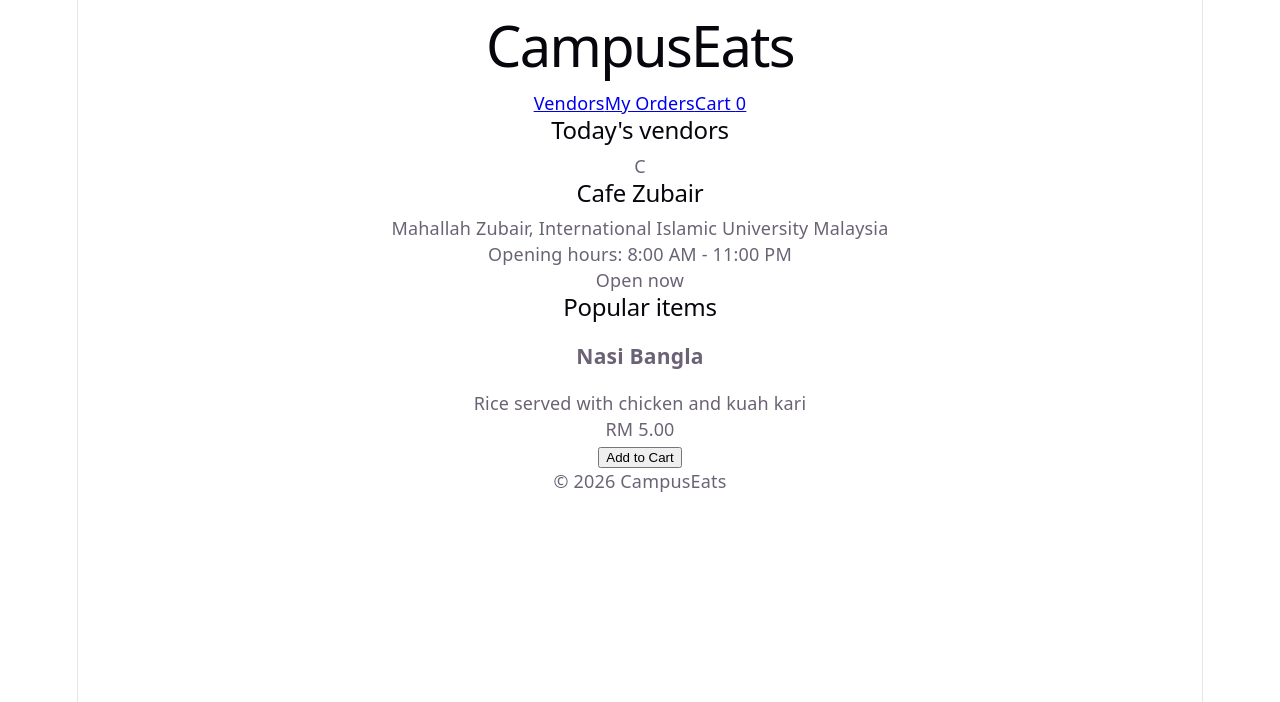
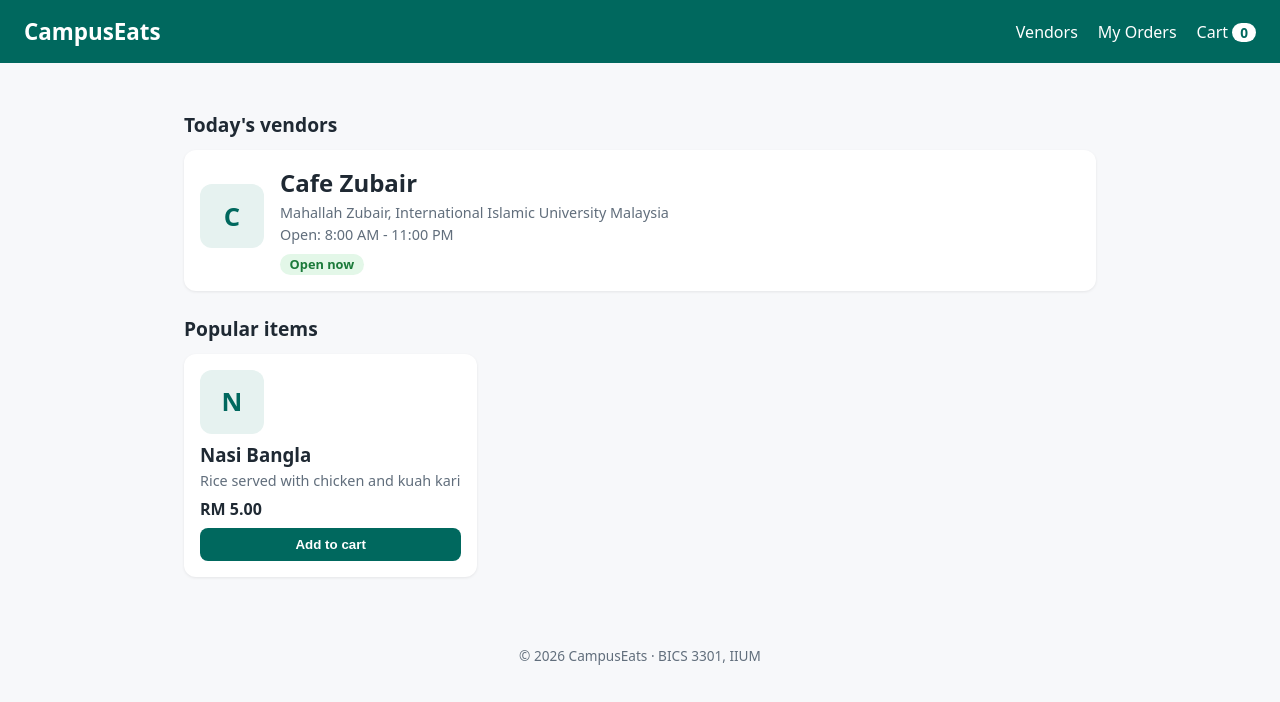
Before and after one commit to Pokp4n/campuseats-2417219, a React (Vite) app: page / in a window 1280 px wide. Shown: the top 702 px of the page. Built offline with nearby package versions, Linux system fonts and the light colour scheme.

Commit message:
Week 1: components, AI log and reflection

```diff
--- a/src/App.jsx
+++ b/src/App.jsx
@@ -10,12 +10,12 @@ function App() {
 
       <main className="container">
         <section>
-          <h2>Today's vendors</h2>
+          <h2 className="section-title">Today's vendors</h2>
           <VendorCard />
         </section>
 
         <section>
-          <h2>Popular items</h2>
+          <h2 className="section-title">Popular items</h2>
           <div className="grid">
             <MenuItemCard />
           </div>
--- a/src/components/Footer.jsx
+++ b/src/components/Footer.jsx
@@ -1,9 +1,9 @@
 function Footer() {
-  const currentYear = new Date().getFullYear();
-
   return (
     <footer className="footer">
-      <p>© {currentYear} CampusEats</p>
+      <p>
+        &copy; {new Date().getFullYear()} CampusEats &middot; BICS 3301, IIUM
+      </p>
     </footer>
   );
 }
--- a/src/components/Header.jsx
+++ b/src/components/Header.jsx
@@ -8,7 +8,7 @@ function Header() {
       <nav className="nav">
         <a href="#">Vendors</a>
         <a href="#">My Orders</a>
-        <a href="#">
+        <a href="#" className="cart">
           Cart <span className="badge">{cartCount}</span>
         </a>
       </nav>
--- a/src/components/MenuItemCard.jsx
+++ b/src/components/MenuItemCard.jsx
@@ -7,15 +7,19 @@ function MenuItemCard() {
   };
 
   return (
-    <div className="menu-item-card">
+    <article className="card menu-card">
+      <div className="thumb" aria-hidden="true">
+        {item.name.charAt(0)}
+      </div>
+
       <h3>{item.name}</h3>
-      <p>{item.description}</p>
-      <p>RM {item.price.toFixed(2)}</p>
+      <p className="muted">{item.description}</p>
+      <p className="price">RM {item.price.toFixed(2)}</p>
 
       <button className="btn" disabled={!item.available}>
-        {item.available ? "Add to Cart" : "Sold Out"}
+        {item.available ? "Add to cart" : "Sold out"}
       </button>
-    </div>
+    </article>
   );
 }
 
--- a/src/components/VendorCard.jsx
+++ b/src/components/VendorCard.jsx
@@ -7,16 +7,21 @@ function VendorCard() {
   };
 
   return (
-    <div className="vendor-card">
-      <div className="thumb">{vendor.name.charAt(0)}</div>
-      <h2>{vendor.name}</h2>
-      <p>{vendor.location}</p>
-      <p>Opening hours: {vendor.openHours}</p>
+    <article className="card vendor-card">
+      <div className="thumb" aria-hidden="true">
+        {vendor.name.charAt(0)}
+      </div>
 
-      <p className={vendor.isOpen ? "status open" : "status closed"}>
-        {vendor.isOpen ? "Open now" : "Closed"}
-      </p>
-    </div>
+      <div>
+        <h2>{vendor.name}</h2>
+        <p className="muted">{vendor.location}</p>
+        <p className="muted">Open: {vendor.openHours}</p>
+
+        <span className={vendor.isOpen ? "status open" : "status closed"}>
+          {vendor.isOpen ? "Open now" : "Closed"}
+        </span>
+      </div>
+    </article>
   );
 }
 
--- a/src/index.css
+++ b/src/index.css
@@ -1,111 +1,142 @@
 :root {
-  --text: #6b6375;
-  --text-h: #08060d;
-  --bg: #fff;
-  --border: #e5e4e7;
-  --code-bg: #f4f3ec;
-  --accent: #aa3bff;
-  --accent-bg: rgba(170, 59, 255, 0.1);
-  --accent-border: rgba(170, 59, 255, 0.5);
-  --social-bg: rgba(244, 243, 236, 0.5);
-  --shadow:
-    rgba(0, 0, 0, 0.1) 0 10px 15px -3px, rgba(0, 0, 0, 0.05) 0 4px 6px -2px;
-
-  --sans: system-ui, "Segoe UI", Roboto, sans-serif;
-  --heading: system-ui, "Segoe UI", Roboto, sans-serif;
-  --mono: ui-monospace, Consolas, monospace;
-
-  font: 18px/145% var(--sans);
-  letter-spacing: 0.18px;
-  color-scheme: light dark;
+  --green: #00685e;
+  --green-light: #e6f2f0;
+  --text: #1f2933;
+  --muted: #616e7c;
+  --bg: #f7f8fa;
+  --radius: 12px;
+  font-family:
+    system-ui,
+    -apple-system,
+    "Segoe UI",
+    Roboto,
+    sans-serif;
   color: var(--text);
   background: var(--bg);
-  font-synthesis: none;
-  text-rendering: optimizeLegibility;
-  -webkit-font-smoothing: antialiased;
-  -moz-osx-font-smoothing: grayscale;
-
-  @media (max-width: 1024px) {
-    font-size: 16px;
-  }
 }
 
-@media (prefers-color-scheme: dark) {
-  :root {
-    --text: #9ca3af;
-    --text-h: #f3f4f6;
-    --bg: #16171d;
-    --border: #2e303a;
-    --code-bg: #1f2028;
-    --accent: #c084fc;
-    --accent-bg: rgba(192, 132, 252, 0.15);
-    --accent-border: rgba(192, 132, 252, 0.5);
-    --social-bg: rgba(47, 48, 58, 0.5);
-    --shadow:
-      rgba(0, 0, 0, 0.4) 0 10px 15px -3px, rgba(0, 0, 0, 0.25) 0 4px 6px -2px;
-  }
-
-  #social .button-icon {
-    filter: invert(1) brightness(2);
-  }
+* {
+  box-sizing: border-box;
 }
-
 body {
   margin: 0;
 }
 
-#root {
-  width: 1126px;
-  max-width: 100%;
-  margin: 0 auto;
-  text-align: center;
-  border-inline: 1px solid var(--border);
-  min-height: 100svh;
+.header {
   display: flex;
-  flex-direction: column;
-  box-sizing: border-box;
+  justify-content: space-between;
+  align-items: center;
+  padding: 1rem 1.5rem;
+  background: var(--green);
+  color: #fff;
+}
+.logo {
+  margin: 0;
+  font-size: 1.4rem;
+}
+.nav {
+  display: flex;
+  gap: 1.25rem;
+}
+.nav a {
+  color: #fff;
+  text-decoration: none;
+}
+.badge {
+  background: #fff;
+  color: var(--green);
+  border-radius: 999px;
+  padding: 0 0.5rem;
+  font-weight: 700;
+  font-size: 0.85rem;
 }
 
-h1,
-h2 {
-  font-family: var(--heading);
-  font-weight: 500;
-  color: var(--text-h);
+.container {
+  max-width: 960px;
+  margin: 0 auto;
+  padding: 1.5rem;
+}
+.section-title {
+  font-size: 1.2rem;
+  margin: 1.5rem 0 0.75rem;
+}
+.grid {
+  display: grid;
+  grid-template-columns: repeat(auto-fill, minmax(220px, 1fr));
+  gap: 1rem;
 }
 
-h1 {
-  font-size: 56px;
-  letter-spacing: -1.68px;
-  margin: 32px 0;
-  @media (max-width: 1024px) {
-    font-size: 36px;
-    margin: 20px 0;
-  }
+.card {
+  background: #fff;
+  border-radius: var(--radius);
+  padding: 1rem;
+  box-shadow: 0 1px 3px rgba(0, 0, 0, 0.08);
 }
-h2 {
-  font-size: 24px;
-  line-height: 118%;
-  letter-spacing: -0.24px;
-  margin: 0 0 8px;
-  @media (max-width: 1024px) {
-    font-size: 20px;
-  }
+.card h2,
+.card h3 {
+  margin: 0 0 0.25rem;
 }
-p {
-  margin: 0;
+.vendor-card {
+  display: flex;
+  gap: 1rem;
+  align-items: center;
+}
+.thumb {
+  width: 64px;
+  height: 64px;
+  flex-shrink: 0;
+  display: grid;
+  place-items: center;
+  background: var(--green-light);
+  color: var(--green);
+  border-radius: var(--radius);
+  font-size: 1.6rem;
+  font-weight: 700;
+  margin-bottom: 0.5rem;
+}
+.muted {
+  color: var(--muted);
+  margin: 0.2rem 0;
+  font-size: 0.9rem;
+}
+.price {
+  font-weight: 700;
+  margin: 0.5rem 0;
+}
+.status {
+  display: inline-block;
+  margin-top: 0.4rem;
+  padding: 0.1rem 0.6rem;
+  border-radius: 999px;
+  font-size: 0.8rem;
+  font-weight: 600;
+}
+.status.open {
+  background: #e3f7e8;
+  color: #1b7a3a;
+}
+.status.closed {
+  background: #fdecea;
+  color: #b3261e;
+}
+.btn {
+  width: 100%;
+  padding: 0.55rem;
+  border: 0;
+  border-radius: 8px;
+  background: var(--green);
+  color: #fff;
+  font-weight: 600;
+  cursor: pointer;
+}
+.btn:disabled {
+  background: #c5cbd3;
+  cursor: not-allowed;
 }
 
-code,
-.counter {
-  font-family: var(--mono);
-  display: inline-flex;
-  border-radius: 4px;
-  color: var(--text-h);
+.footer {
+  text-align: center;
+  color: var(--muted);
+  padding: 2rem 1rem;
+  font-size: 0.85rem;
 }
-
-code {
-  font-size: 15px;
-  line-height: 135%;
-  padding: 4px 8px;
-  background: var(--code-bg);
-}
```
Also changed, not shown: 2 other files (tests, documents, lock files or other folders).
